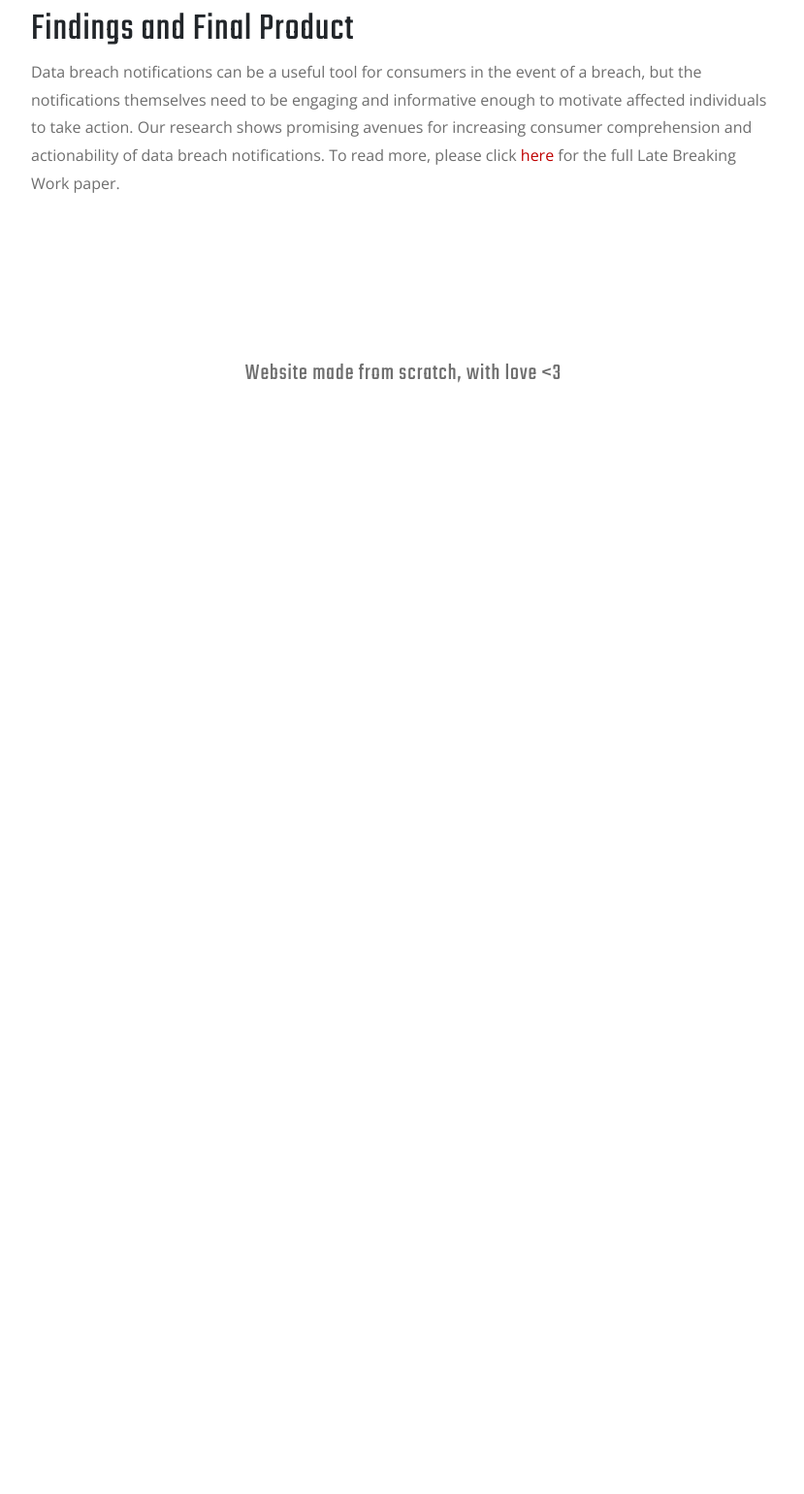
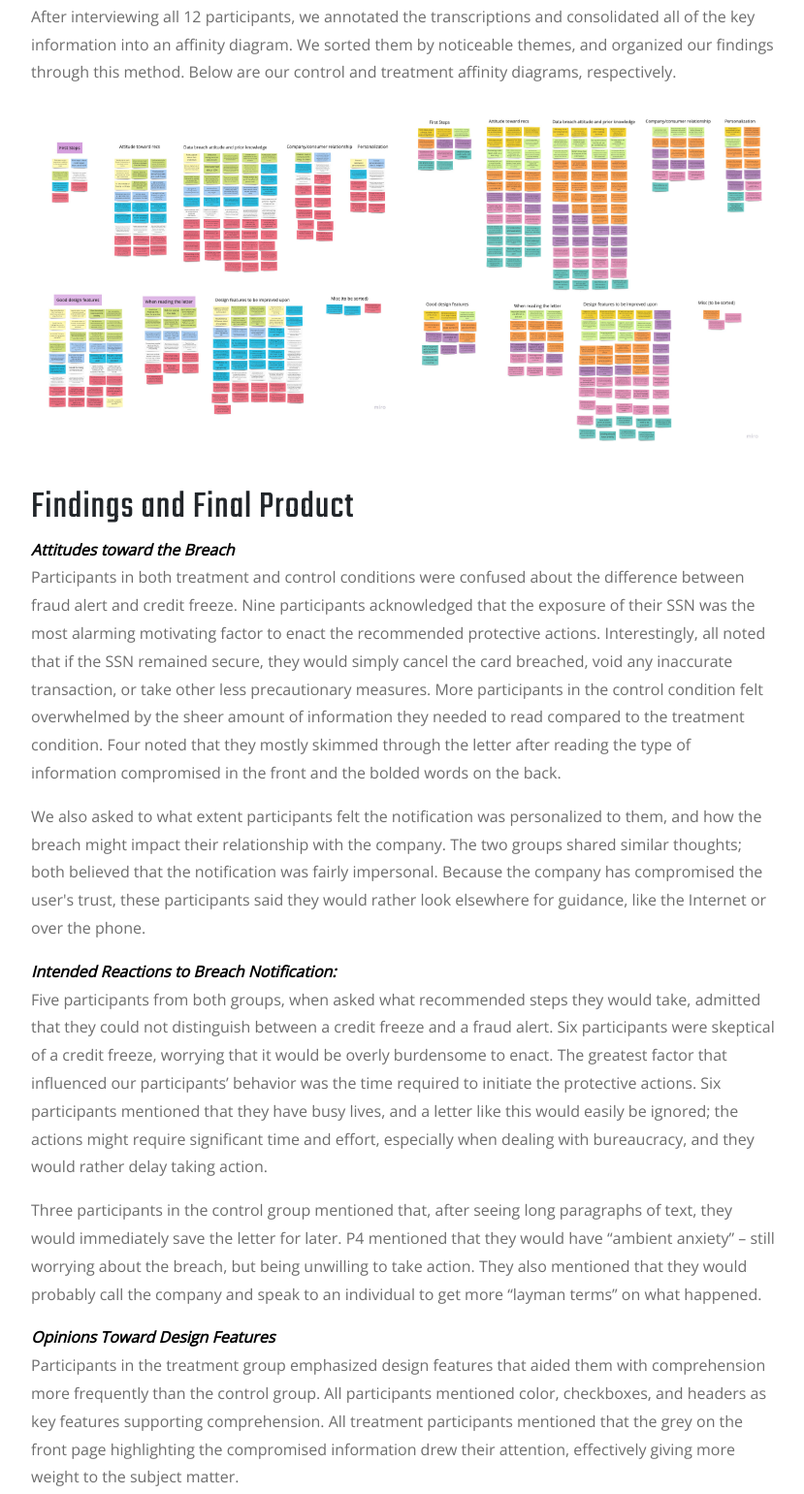
Before and after one commit to jllai/jamielai, a plain HTML site: page data-breach.html in a window 1280 px wide. Shown: the part 2736-4277 px from the top of the page at 97% size, without its empty margins (224-1053 px from the left). Before the commit the page ends 3159 px from the top, so only its background shows below. Drawn offline with nearby package versions, Linux system fonts and the light colour scheme.

Commit message:
added to data breach

```diff
--- a/data-breach.html
+++ b/data-breach.html
@@ -98,9 +98,26 @@ is condensed to a few lines under each header; on the back, a few sentences were
   <li>Participants were then compensated with 15 dollars in cash at the end of the interview.</li>
 </ul>
 
+<p>After interviewing all 12 participants, we annotated the transcriptions and consolidated all of the key information into an affinity diagram. We sorted them by noticeable themes, and organized our findings through this method. Below are our control and treatment affinity diagrams, respectively.</p>
+
+<div class="letters">
+  <img alt="Affinity diagram, control group" class="letter" src="img/treatment aw.jpg" style="box-shadow: 0px 0px 0px;">
+  <img alt="Affinity Diagram, treatment group" class="letter" src="img/control aw.jpg" style="box-shadow: 0px 0px 0px;">
+</div>
+
 <h2>Findings and Final Product</h2>
-<p>Data breach notifications can be a useful tool for consumers in the event of a breach, but the notifications themselves need to be engaging and informative enough to motivate affected individuals to take action. Our research shows promising avenues for increasing consumer comprehension and actionability of data breach notifications. To read more, please click <a href="Lai_CHI_2020_LBW.pdf">here</a> for the full Late Breaking Work paper.</p>
 
+<p><i><b>Attitudes toward the Breach</b></i><br> Participants in both treatment and control conditions were confused about the difference between fraud alert and credit freeze. Nine participants acknowledged that the exposure of their SSN was the most alarming motivating factor to enact the recommended protective actions. Interestingly, all noted that if the SSN remained secure, they would simply cancel the card breached, void any inaccurate transaction, or take other less precautionary
+measures. More participants in the control condition felt overwhelmed by the sheer amount of information they needed to read compared to the treatment condition. Four noted that they mostly skimmed through the letter after reading the type of information compromised in the front and the bolded words on the back.
+<p>We also asked to what extent participants felt the notification was personalized to them, and how the breach might impact their relationship with the company. The two groups shared similar thoughts; both believed that the notification was fairly impersonal. Because the company has compromised the user's trust, these participants said they would rather look elsewhere for guidance, like the Internet or over the phone.</p>
+
+<p><b><i>Intended Reactions to Breach Notification:</i></b><br> Five participants from both groups, when asked what recommended steps they would take, admitted that they could not distinguish between a credit freeze and a fraud alert. Six participants were skeptical of a credit
+freeze, worrying that it would be overly burdensome to enact. The greatest factor that influenced our participants’ behavior was the time required to initiate the protective actions. Six participants mentioned that they have busy lives, and a letter like this would easily be ignored; the actions might require significant time and effort, especially when dealing with bureaucracy, and they would rather delay taking action.</p>
+<p>Three participants in the control group mentioned that, after seeing long paragraphs of text, they would immediately save the letter for later. P4 mentioned that they would have “ambient anxiety” – still worrying about the breach, but being unwilling to take action. They also  mentioned that they would probably call the company and speak to an individual to get more “layman terms” on what happened.</p>
+
+<p><i><b>Opinions Toward Design Features</b></i><br> Participants in the treatment group emphasized design features that aided them with comprehension more frequently than the control group. All participants mentioned color, checkboxes, and headers as key features supporting comprehension. All treatment participants mentioned that the grey on the front page highlighting the compromised information drew their attention, effectively giving more weight to the subject matter.</p>
+<p>Participants approved the use of headers and checkboxes. All treatment participants said the headers helped chunk the letter and more clearly partitioned the different sections. All treatment participants, excluding P7, found the checkboxes appealing and understood its intent to promote productivity.</p>
+<p>By contrast, little was said about the control notification beyond its front page headers and its use of bolding.</p>
 
 <footer>
   <p>Website made from scratch, with love <3</p>
```
Also changed, not shown: img/control aw.jpg (added), img/treatment aw.jpg (added).
